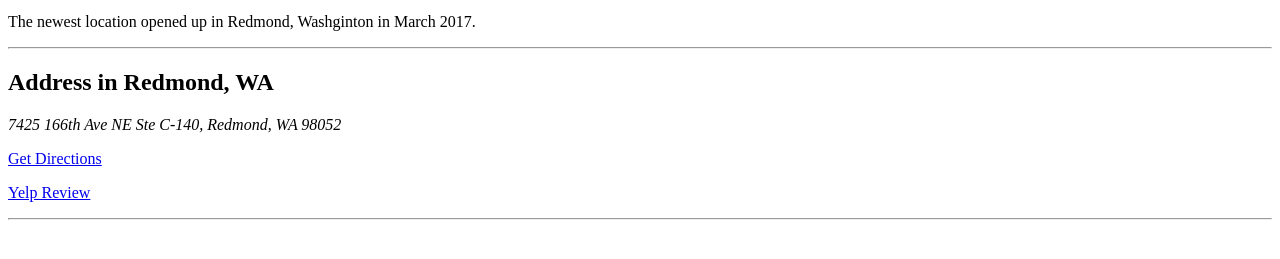
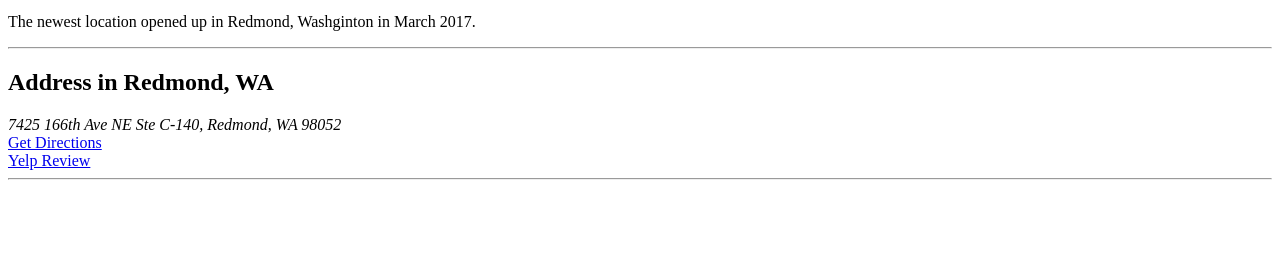
Before and after one commit to alanportugal/semantic_tags, a plain HTML site: page index.html in a window 1280 px wide. Shown: the part 119-378 px from the top of the page. Drawn offline with Linux system fonts and the light colour scheme.

Commit message:
Added <nav> element around <a href> tags and removed <p> elements.

```diff
--- a/index.html
+++ b/index.html
@@ -7,12 +7,16 @@
   <article>
     <p>Established in 1992, ShareTea started off as a Take-Out business for black tea and pearl milk tea drinks in Taipei, Taiwan. Since then, ShareTea has opened many branches and franchises in 18 countries such as the United States, UK, Australia, Singapore, Indonesia. They currently have over 450 stores.</p>
     <p>The newest location opened up in Redmond, Washginton in March 2017.</p>
+
     <hr />
     <h2>Address in Redmond, WA</h2>
     <address>7425 166th Ave NE Ste C-140, Redmond, WA 98052</address>
-    <p><a href="https://www.yelp.com/map/sharetea-redmond-3">Get Directions</a></p>
-    <p><a href="https://www.yelp.com/biz/sharetea-redmond-3?osq=ShareTea">Yelp Review</a></p>
+    <nav>
+      <a href="https://www.yelp.com/map/sharetea-redmond-3">Get Directions</a><br />
+      <a href="https://www.yelp.com/biz/sharetea-redmond-3?osq=ShareTea">Yelp Review</a>
+    </nav>
     <hr />
+
   </article>
 </body>
 </html>
```
